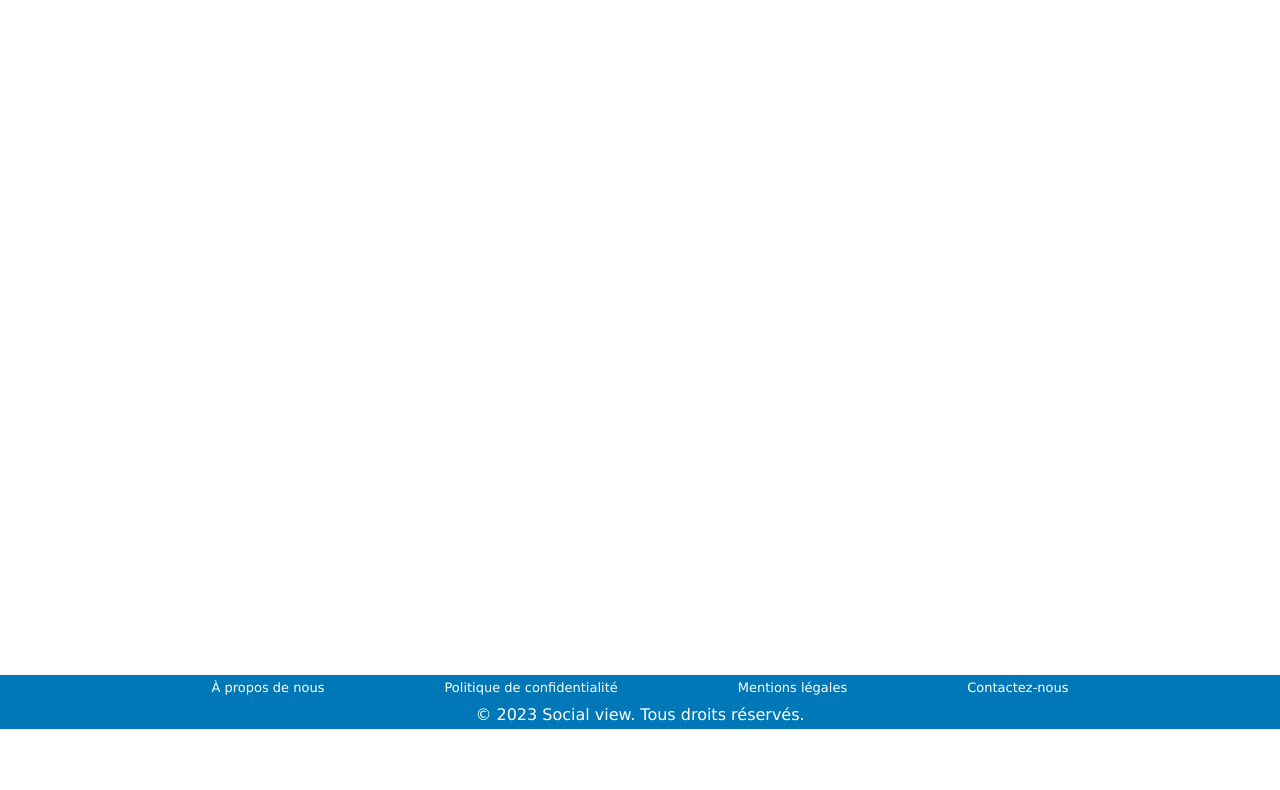
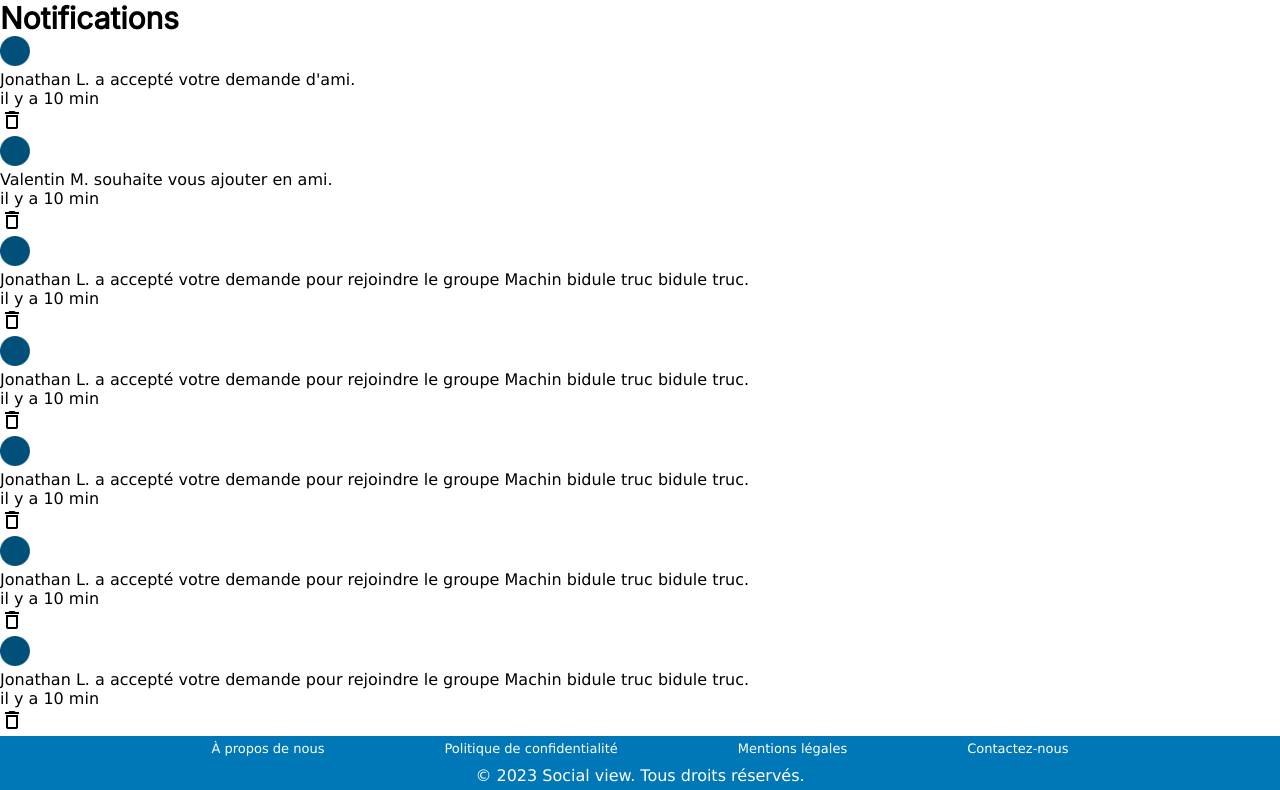
Before and after one commit to YohannDCz/facebook-php, a PHP site: page /front/notifications_list.php in a window 1280 px wide. Shown: the part 71-861 px from the top of the page. Before the commit the page ends 800 px from the top, so only its background shows below. Run offline with PHP 8.4, Linux system fonts and the light colour scheme.

Commit message:
add notifications_page and fixes

```diff
--- a/front/group_page.php
+++ b/front/group_page.php
@@ -156,8 +156,8 @@
             </div>
 
             <div class="publication_post_info">
-                <p>X personnes ont aimés</p>
-                <p>X commentaires</p>
+                <p class="publication_persons_like"><a href="#">X personnes ont aimés</a></p>
+                <p class="publication_persons_comment"><a href="#">X commentaires</a></p>
             </div>
 
             <div class="publication_post_reaction">
--- a/front/index.php
+++ b/front/index.php
@@ -84,8 +84,8 @@
       </div>
 
       <div class="publication_post_info">
-        <p>X personnes ont aimés</p>
-        <p>X commentaires</p>
+        <p class="publication_persons_like"><a href="#">X personnes ont aimés</a></p>
+        <p class="publication_persons_comment"><a href="#">X commentaires</a></p>
       </div>
 
       <div class="publication_post_reaction">
--- a/front/notifications_list.php
+++ b/front/notifications_list.php
@@ -1,6 +1,91 @@
 <?php include 'header.php' ?>
 <link rel="stylesheet" href="styles/notifications_list.css">
 
+<main>
+    <div class="center-box">
 
+        <h3>
+            Notifications
+        </h3>
+
+        <div class="notifications_pop">
+            <img class="photo-notif" src="img/pp.png" alt="Photo 1" height="30px" width="30px">
+            <div class="person_notif">
+                <p><span class="name">Jonathan L.</span> a accepté votre demande d'ami.</p>
+                <p class="date">il y a 10 min</p>
+            </div>
+            <div class="iconsupp">
+                <a href="#"><span class="material-icons-outlined">delete</span></a>
+            </div>
+        </div>
+
+        <div class="notifications_pop">
+            <img class="photo-notif" src="img/pp.png" alt="Photo 1" height="30px" width="30px">
+            <div class="person_notif">
+                <p><span class="name">Valentin M.</span> souhaite vous ajouter en ami.</p>
+                <p class="date">il y a 10 min</p>
+            </div>
+            <div class="iconsupp">
+                <a href="#"><span class="material-icons-outlined">delete</span></a>
+            </div>
+        </div>
+
+        <div class="notifications_pop">
+            <img class="photo-notif" src="img/pp.png" alt="Photo 1" height="30px" width="30px">
+            <div class="person_notif">
+                <p><span class="name">Jonathan L.</span> a accepté votre demande pour rejoindre le groupe <span class="name">Machin bidule truc bidule truc</span>.</p>
+                <p class="date">il y a 10 min</p>
+            </div>
+            <div class="iconsupp">
+                <a href="#"><span class="material-icons-outlined">delete</span></a>
+            </div>
+        </div>
+
+        <div class="notifications_pop">
+            <img class="photo-notif" src="img/pp.png" alt="Photo 1" height="30px" width="30px">
+            <div class="person_notif">
+                <p><span class="name">Jonathan L.</span> a accepté votre demande pour rejoindre le groupe <span class="name">Machin bidule truc bidule truc</span>.</p>
+                <p class="date">il y a 10 min</p>
+            </div>
+            <div class="iconsupp">
+                <a href="#"><span class="material-icons-outlined">delete</span></a>
+            </div>
+        </div>
+
+        <div class="notifications_pop">
+            <img class="photo-notif" src="img/pp.png" alt="Photo 1" height="30px" width="30px">
+            <div class="person_notif">
+                <p><span class="name">Jonathan L.</span> a accepté votre demande pour rejoindre le groupe <span class="name">Machin bidule truc bidule truc</span>.</p>
+                <p class="date">il y a 10 min</p>
+            </div>
+            <div class="iconsupp">
+                <a href="#"><span class="material-icons-outlined">delete</span></a>
+            </div>
+        </div>
+
+        <div class="notifications_pop">
+            <img class="photo-notif" src="img/pp.png" alt="Photo 1" height="30px" width="30px">
+            <div class="person_notif">
+                <p><span class="name">Jonathan L.</span> a accepté votre demande pour rejoindre le groupe <span class="name">Machin bidule truc bidule truc</span>.</p>
+                <p class="date">il y a 10 min</p>
+            </div>
+            <div class="iconsupp">
+                <a href="#"><span class="material-icons-outlined">delete</span></a>
+            </div>
+        </div>
+
+        <div class="notifications_pop">
+            <img class="photo-notif" src="img/pp.png" alt="Photo 1" height="30px" width="30px">
+            <div class="person_notif">
+                <p><span class="name">Jonathan L.</span> a accepté votre demande pour rejoindre le groupe <span class="name">Machin bidule truc bidule truc</span>.</p>
+                <p class="date">il y a 10 min</p>
+            </div>
+            <div class="iconsupp">
+                <a href="#"><span class="material-icons-outlined">delete</span></a>
+            </div>
+        </div>
+
+    </div>
+</main>
 
 <?php include 'footer.php' ?>
--- a/front/profile.php
+++ b/front/profile.php
@@ -157,8 +157,8 @@
             </div>
 
             <div class="publication_post_info">
-                <p>X personnes ont aimés</p>
-                <p>X commentaires</p>
+                <p class="publication_persons_like"><a href="#">X personnes ont aimés</a></p>
+                <p class="publication_persons_comment"><a href="#">X commentaires</a></p>
             </div>
 
             <div class="publication_post_reaction">
```
